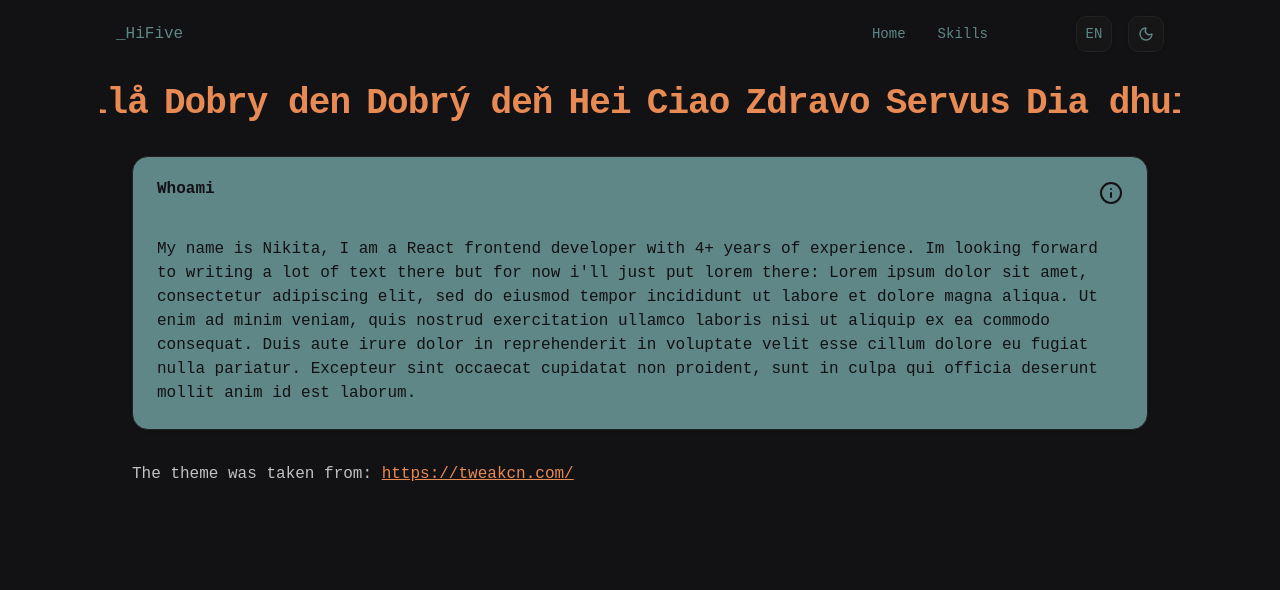
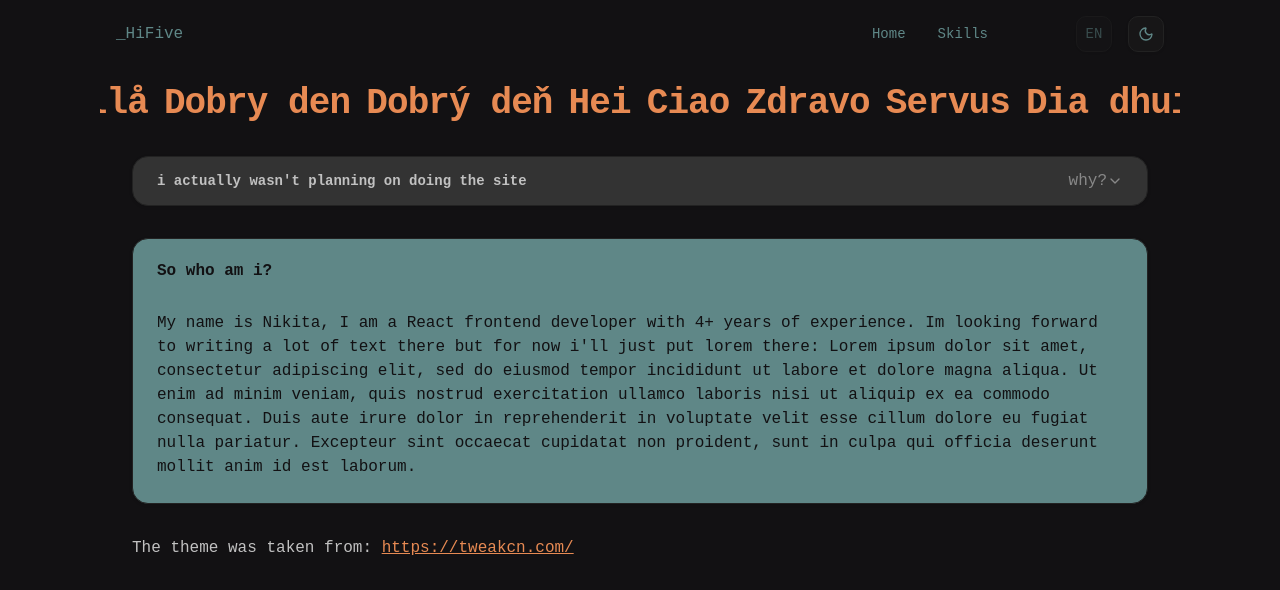
Before and after one commit to IHiFiveI/about-hifive, a React (Vite) app: page / in a window 1280 px wide. Shown: the top 590 px of the page. Built offline with nearby package versions, Linux system fonts and the light colour scheme.

Commit message:
feature(home): Removed tooltip component; Added collapse with rewritten info from tooltip; feature(navbar): Added `TODO` for language selector;

```diff
--- a/package.json
+++ b/package.json
@@ -10,10 +10,11 @@
     "preview": "vite preview"
   },
   "dependencies": {
+    "@radix-ui/react-collapsible": "^1.1.12",
     "@radix-ui/react-dropdown-menu": "^2.1.16",
     "@radix-ui/react-navigation-menu": "^1.2.14",
+    "@radix-ui/react-separator": "^1.1.7",
     "@radix-ui/react-slot": "^1.2.3",
-    "@radix-ui/react-tooltip": "^1.2.8",
     "@tailwindcss/vite": "^4.1.14",
     "class-variance-authority": "^0.7.1",
     "clsx": "^2.1.1",
--- a/src/pages/home/ui/about-me-card.tsx
+++ b/src/pages/home/ui/about-me-card.tsx
@@ -1,20 +1,10 @@
-import {
-  Card,
-  CardAction,
-  CardContent,
-  CardHeader,
-  CardTitle,
-} from '@/ui/card';
-import { AboutReadmeTooltip } from './about-readme-tooltip';
+import { Card, CardContent, CardHeader, CardTitle } from '@/ui/card';
 
 export const AboutMeCard = () => {
   return (
     <Card className="bg-secondary text-secondary-foreground">
       <CardHeader>
-        <CardTitle>Whoami</CardTitle>
-        <CardAction>
-          <AboutReadmeTooltip />
-        </CardAction>
+        <CardTitle>So who am i?</CardTitle>
       </CardHeader>
       <CardContent>
         <p>
--- a/src/pages/home/ui/about-readme-tooltip.tsx
+++ /dev/null
@@ -1,23 +0,0 @@
-import { Tooltip, TooltipContent, TooltipTrigger } from '@/ui/tooltip';
-import { Info } from 'lucide-react';
-
-export const AboutReadmeTooltip = () => {
-  return (
-    <Tooltip>
-      <TooltipTrigger>
-        <Info />
-      </TooltipTrigger>
-      <TooltipContent>
-        <aside className="max-w-[300px]">
-          <h3>And what is that?</h3>
-          <p>
-            i've never thought about how people customize their github profiles
-            until i've tried a "profile generator" myself and realized the
-            widgets they create are just hosted on vercel so i went and did all
-            this myself
-          </p>
-        </aside>
-      </TooltipContent>
-    </Tooltip>
-  );
-};
--- a/src/pages/home/ui/home.tsx
+++ b/src/pages/home/ui/home.tsx
@@ -1,6 +1,7 @@
 import Marquee from 'react-fast-marquee';
 import { GREETINGS } from '../lib/greetings';
 import { AboutMeCard } from './about-me-card';
+import { SiteReasoningCollapse } from './site-reasoning-collapse';
 
 export const Home = () => {
   return (
@@ -9,6 +10,7 @@ export const Home = () => {
         {GREETINGS}
       </Marquee>
       <div className="flex flex-col gap-8 p-8">
+        <SiteReasoningCollapse />
         <AboutMeCard />
         <span>
           The theme was taken from:{' '}
--- /dev/null
+++ b/src/pages/home/ui/site-reasoning-collapse.tsx
@@ -0,0 +1,42 @@
+import {
+  Collapsible,
+  CollapsibleContent,
+  CollapsibleTrigger,
+} from '@/ui/collapsible';
+import { ChevronDown } from 'lucide-react';
+import { Separator } from '@/ui/separator';
+
+export const SiteReasoningCollapse = () => {
+  return (
+    <Collapsible className="bg-accent text-card-foreground flex flex-col rounded-xl border shadow-sm">
+      <CollapsibleTrigger className="group flex w-full items-center justify-between p-6 py-3">
+        <h3 className="flex items-center gap-2 text-left text-sm font-semibold">
+          i actually wasn't planning on doing the site{' '}
+        </h3>
+        <span className="text-muted-foreground ml-auto font-thin">why?</span>
+        <ChevronDown className="text-muted-foreground h-4 w-4 transition-transform group-data-[state=open]:rotate-180" />
+      </CollapsibleTrigger>
+      <CollapsibleContent className="p-6 py-3 pt-0">
+        <Separator className="bg-muted-foreground mb-3" />
+        <aside>
+          <p>
+            i've never thought about how people customize their github profiles
+            until i've tried a "profile generator" myself and realized the
+            widgets they create are just hosted on vercel so i went and did all
+            this myself
+          </p>
+          <br />
+          <p>
+            aaand only after my first deploy i realized all the stuff that i've
+            seen hosted on vercel is literally just svg images and there's no
+            way github allowing users to embed iframes on their profiles
+          </p>
+          <br />
+          😭😭😭
+          <br />
+          <span>kinda should've known</span>
+        </aside>
+      </CollapsibleContent>
+    </Collapsible>
+  );
+};
--- /dev/null
+++ b/src/ui/collapsible.tsx
@@ -0,0 +1,31 @@
+import * as CollapsiblePrimitive from '@radix-ui/react-collapsible';
+
+function Collapsible({
+  ...props
+}: React.ComponentProps<typeof CollapsiblePrimitive.Root>) {
+  return <CollapsiblePrimitive.Root data-slot="collapsible" {...props} />;
+}
+
+function CollapsibleTrigger({
+  ...props
+}: React.ComponentProps<typeof CollapsiblePrimitive.CollapsibleTrigger>) {
+  return (
+    <CollapsiblePrimitive.CollapsibleTrigger
+      data-slot="collapsible-trigger"
+      {...props}
+    />
+  );
+}
+
+function CollapsibleContent({
+  ...props
+}: React.ComponentProps<typeof CollapsiblePrimitive.CollapsibleContent>) {
+  return (
+    <CollapsiblePrimitive.CollapsibleContent
+      data-slot="collapsible-content"
+      {...props}
+    />
+  );
+}
+
+export { Collapsible, CollapsibleTrigger, CollapsibleContent };
--- a/src/ui/language-selector.tsx
+++ b/src/ui/language-selector.tsx
@@ -9,7 +9,8 @@ export function LanguageSelector() {
   return (
     <DropdownMenu>
       <DropdownMenuTrigger asChild>
-        <Button variant="outline" size="icon">
+        {/* TODO: Add language switching capabilities */}
+        <Button disabled variant="outline" size="icon">
           {navigator.language.split('-').at(0)?.toLocaleUpperCase()}
           <span className="sr-only">Select language</span>
         </Button>
--- /dev/null
+++ b/src/ui/separator.tsx
@@ -0,0 +1,26 @@
+import * as React from 'react';
+import * as SeparatorPrimitive from '@radix-ui/react-separator';
+
+import { cn } from '@/lib/utils';
+
+function Separator({
+  className,
+  orientation = 'horizontal',
+  decorative = true,
+  ...props
+}: React.ComponentProps<typeof SeparatorPrimitive.Root>) {
+  return (
+    <SeparatorPrimitive.Root
+      data-slot="separator"
+      decorative={decorative}
+      orientation={orientation}
+      className={cn(
+        'bg-border shrink-0 data-[orientation=horizontal]:h-px data-[orientation=vertical]:h-full data-[orientation=horizontal]:w-full data-[orientation=vertical]:w-px',
+        className
+      )}
+      {...props}
+    />
+  );
+}
+
+export { Separator };
--- a/src/ui/tooltip.tsx
+++ /dev/null
@@ -1,59 +0,0 @@
-import * as React from 'react';
-import * as TooltipPrimitive from '@radix-ui/react-tooltip';
-
-import { cn } from '@/lib/utils';
-
-function TooltipProvider({
-  delayDuration = 0,
-  ...props
-}: React.ComponentProps<typeof TooltipPrimitive.Provider>) {
-  return (
-    <TooltipPrimitive.Provider
-      data-slot="tooltip-provider"
-      delayDuration={delayDuration}
-      {...props}
-    />
-  );
-}
-
-function Tooltip({
-  ...props
-}: React.ComponentProps<typeof TooltipPrimitive.Root>) {
-  return (
-    <TooltipProvider>
-      <TooltipPrimitive.Root data-slot="tooltip" {...props} />
-    </TooltipProvider>
-  );
-}
-
-function TooltipTrigger({
-  ...props
-}: React.ComponentProps<typeof TooltipPrimitive.Trigger>) {
-  return <TooltipPrimitive.Trigger data-slot="tooltip-trigger" {...props} />;
-}
-
-function TooltipContent({
-  className,
-  sideOffset = 0,
-  children,
-  ...props
-}: React.ComponentProps<typeof TooltipPrimitive.Content>) {
-  return (
-    <TooltipPrimitive.Portal>
-      <TooltipPrimitive.Content
-        data-slot="tooltip-content"
-        sideOffset={sideOffset}
-        className={cn(
-          'bg-foreground text-background animate-in fade-in-0 zoom-in-95 data-[state=closed]:animate-out data-[state=closed]:fade-out-0 data-[state=closed]:zoom-out-95 data-[side=bottom]:slide-in-from-top-2 data-[side=left]:slide-in-from-right-2 data-[side=right]:slide-in-from-left-2 data-[side=top]:slide-in-from-bottom-2 origin-(--radix-tooltip-content-transform-origin) z-50 w-fit text-balance rounded-md px-3 py-1.5 text-xs',
-          className
-        )}
-        {...props}
-      >
-        {children}
-        <TooltipPrimitive.Arrow className="bg-foreground fill-foreground z-50 size-2.5 translate-y-[calc(-50%_-_2px)] rotate-45 rounded-[2px]" />
-      </TooltipPrimitive.Content>
-    </TooltipPrimitive.Portal>
-  );
-}
-
-export { Tooltip, TooltipTrigger, TooltipContent, TooltipProvider };
```
Also changed, not shown: 1 other file (tests, documents, lock files or other folders).
